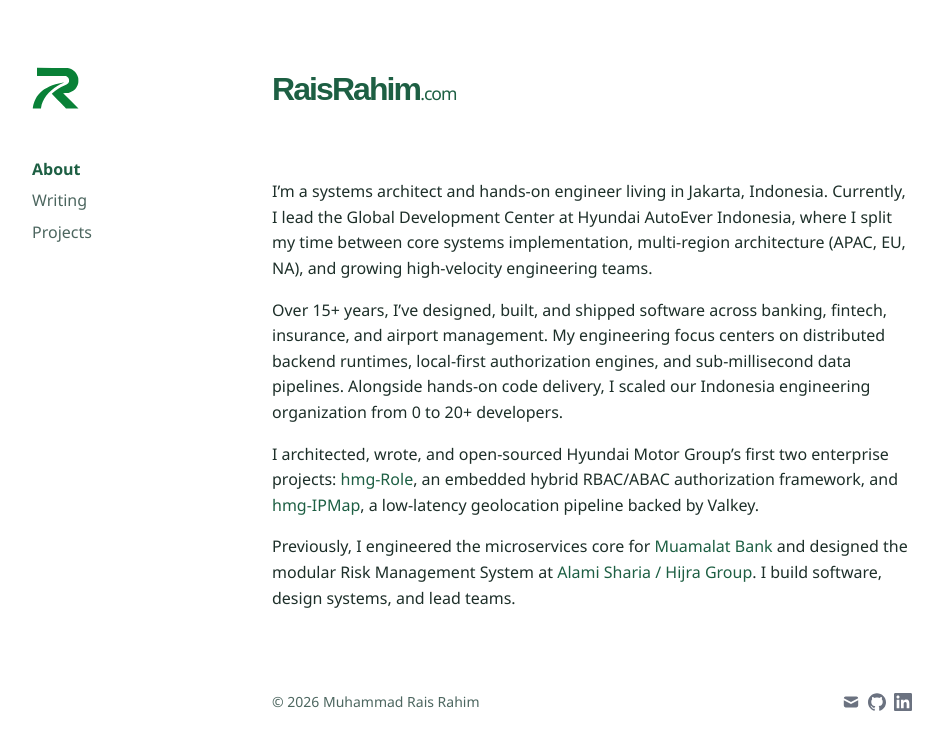
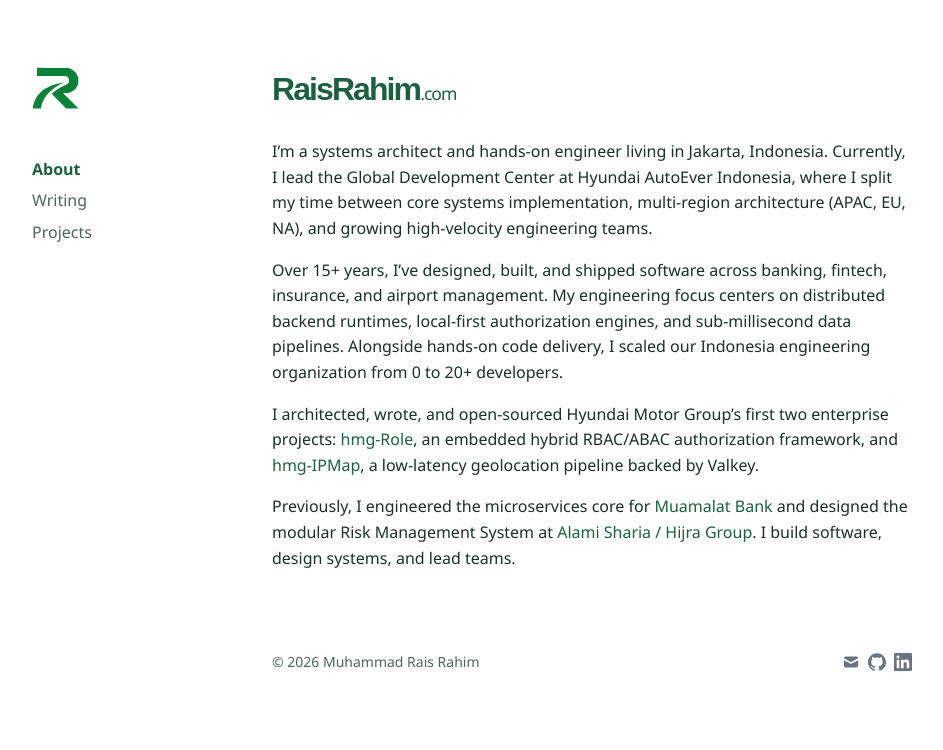
Before and after one commit to raisrahim/raisrahim.github.io, a Jekyll site: the page built from index.md, in a window 1280 px wide. Shown: the top 750 px of the page, without its empty margins (96-1039 px from the left). Built offline with Jekyll 4.4.1, drawn with Linux system fonts in a browser that asks for light colours.

Commit message:
fix: reduce margin-bottom for site header to improve layout consistency

```diff
--- a/_sass/no-style-please.scss
+++ b/_sass/no-style-please.scss
@@ -159,7 +159,7 @@ a {
 }
 
 .site-header {
-  margin-bottom: 4rem;
+  margin-bottom: 1.5rem;
 
   h1 {
     font-size: 1.5rem;
@@ -270,7 +270,7 @@ a {
   }
 
   .site-header {
-    margin-bottom: 3rem;
+    margin-bottom: 1.5rem;
   }
 
   .site-menu {
```
